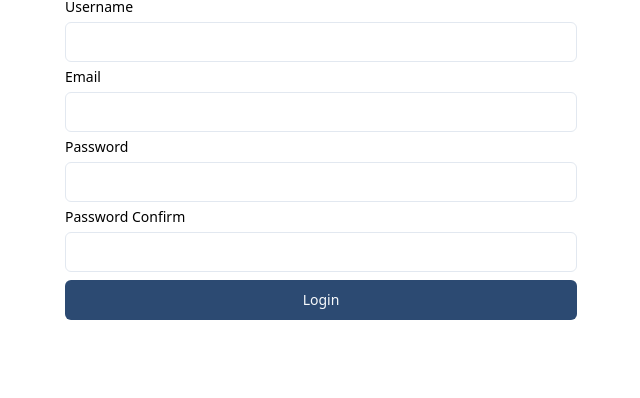
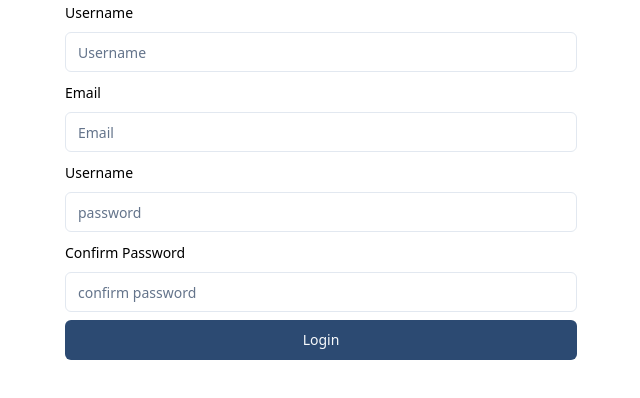
Before and after one commit to EmreKocaoglangil/wordle-with-react, a React (Vite) app: page /register in a window 1280 px wide. Shown: the top 398 px of the page, without its empty margins (319-959 px from the left). Built offline with nearby package versions, Linux system fonts and the light colour scheme.

Commit message:
react hook form and shadcn combine added

```diff
--- a/src/Routes/RequireAuth.tsx
+++ b/src/Routes/RequireAuth.tsx
@@ -3,7 +3,6 @@
 
 function RequireAuth() {
 	const { isAuth } = useAuth();
-
 	const location = useLocation();
 	return isAuth ? (
 		<Outlet />
--- a/src/auth-provider.tsx
+++ b/src/auth-provider.tsx
@@ -24,7 +24,7 @@
 
 const initialState = {
 	isAuth: false,
-	User: {
+	User: JSON.parse(localStorage.getItem("user") || "false") || {
 		username: "",
 		email: "",
 	},
@@ -36,13 +36,13 @@
 
 export function AuthProvider({ children, ...props }: AuthProviderProps) {
 	const [user, setUser] = useState<User>(
-		JSON.parse(localStorage.getItem("user") || "false") && {
+		JSON.parse(localStorage.getItem("user") || "false") || {
 			username: "",
 			email: "",
 		}
 	);
 
-	const isAuth = Boolean(user.email && user.username);
+	const isAuth = Boolean(user.email && user.email);
 
 	const handleLogout = useCallback(() => {
 		localStorage.removeItem("user");
--- a/src/components/LoginForm.tsx
+++ b/src/components/LoginForm.tsx
@@ -1,10 +1,18 @@
 import { useForm, SubmitHandler } from "react-hook-form";
 import { zodResolver } from "@hookform/resolvers/zod";
 import z from "zod";
-import { Button, Input, Label } from "./ui/forward";
+import { Button, Input } from "./ui/forward";
 import { useAuth } from "@/auth-provider";
 import { useMutation } from "react-query";
 import request from "@/services";
+import {
+	Form,
+	FormControl,
+	FormField,
+	FormItem,
+	FormLabel,
+	FormMessage,
+} from "@/components/ui/form";
 
 const LoginSchema = z.object({
 	username: z
@@ -39,30 +47,47 @@
 		}
 	);
 
-	const {
-		register,
-		handleSubmit,
-		formState: { errors, isDirty },
-	} = useForm<LoginInput>({ resolver: zodResolver(LoginSchema) });
+	const form = useForm<LoginInput>({ resolver: zodResolver(LoginSchema) });
 	const onSubmit: SubmitHandler<LoginInput> = (data: LoginInput) => {
 		mutate(data);
 	};
 
 	return (
+		<Form {...form}>
 			<form
+				onSubmit={form.handleSubmit(onSubmit)}
 				className='flex flex-col gap-2 w-[40%] mx-auto'
-			onSubmit={handleSubmit(onSubmit)}
 			>
-			<Label htmlFor='username'>Username</Label>
-			<Input id='username' {...register("username")} />
-			{errors.username ? <div>{errors.username.message}</div> : null}
-
-			<Label htmlFor='password'>Password</Label>
-			<Input id='password' {...register("password")} />
-			{errors.password ? <div>{errors.password.message}</div> : null}
-			<Button disabled={!isDirty || isLoading} type='submit'>
+				<FormField
+					control={form.control}
+					name='username'
+					render={({ field }) => (
+						<FormItem>
+							<FormLabel>Username</FormLabel>
+							<FormControl>
+								<Input placeholder='username' {...field} />
+							</FormControl>
+							<FormMessage />
+						</FormItem>
+					)}
+				/>
+				<FormField
+					control={form.control}
+					name='password'
+					render={({ field }) => (
+						<FormItem>
+							<FormLabel>Username</FormLabel>
+							<FormControl>
+								<Input type='password' placeholder='password' {...field} />
+							</FormControl>
+							<FormMessage />
+						</FormItem>
+					)}
+				/>
+				<Button disabled={!form.formState.isDirty || isLoading} type='submit'>
 					Login
 				</Button>
 			</form>
+		</Form>
 	);
 }
--- a/src/components/RegisterForm.tsx
+++ b/src/components/RegisterForm.tsx
@@ -4,7 +4,15 @@
 import { useAuth } from "@/auth-provider";
 import { useMutation } from "react-query";
 import request from "@/services";
-import { Button, Input, Label } from "./ui/forward";
+import { Button, Input } from "./ui/forward";
+import {
+	Form,
+	FormControl,
+	FormField,
+	FormItem,
+	FormLabel,
+	FormMessage,
+} from "@/components/ui/form";
 
 const RegisterSchema = z
 	.object({
@@ -27,8 +35,7 @@
 type RegisterInput = z.infer<typeof RegisterSchema>;
 
 export default function RegisterForm() {
-	const { handleAuth } = useAuth();
-
+	const { handleAuth, isAuth } = useAuth();
 	// Mutations
 	const { mutate, isLoading } = useMutation(
 		(payload: RegisterInput) =>
@@ -46,37 +53,83 @@
 		}
 	);
 
-	const {
-		register,
-		handleSubmit,
-		formState: { errors, isDirty },
-	} = useForm<RegisterInput>({ resolver: zodResolver(RegisterSchema) });
+	const form = useForm<RegisterInput>({
+		resolver: zodResolver(RegisterSchema),
+	});
 	const onSubmit: SubmitHandler<RegisterInput> = (data: RegisterInput) => {
 		mutate(data);
 	};
 
 	return (
+		<Form {...form}>
 			<form
 				className='flex flex-col gap-2 w-[40%] mx-auto'
-			onSubmit={handleSubmit(onSubmit)}
+				onSubmit={form.handleSubmit(onSubmit)}
 			>
-			<Label htmlFor='username'>Username</Label>
-			<Input id='username' {...register("username")} />
-			{errors.username ? <div>{errors.username.message}</div> : null}
-			<Label htmlFor='email'>Email</Label>
-			<Input id='email' {...register("email")} />
-			{errors.email ? <div>{errors.email.message}</div> : null}
-			<Label htmlFor='password'>Password</Label>
-			<Input id='password' {...register("password")} />
-			{errors.password ? <div>{errors.password.message}</div> : null}
-			<Label htmlFor='passwordConfirm'>Password Confirm</Label>
-			<Input id='passwordConfirm' {...register("passwordConfirm")} />
-			{errors.passwordConfirm ? (
-				<div>{errors.passwordConfirm.message}</div>
-			) : null}
-			<Button disabled={!isDirty || isLoading} type='submit' variant='default'>
+				<FormField
+					control={form.control}
+					name='username'
+					render={({ field }) => (
+						<FormItem>
+							<FormLabel>Username</FormLabel>
+							<FormControl>
+								<Input placeholder='Username' {...field} />
+							</FormControl>
+							<FormMessage />
+						</FormItem>
+					)}
+				/>
+				<FormField
+					control={form.control}
+					name='email'
+					render={({ field }) => (
+						<FormItem>
+							<FormLabel>Email</FormLabel>
+							<FormControl>
+								<Input type='email' placeholder='Email' {...field} />
+							</FormControl>
+							<FormMessage />
+						</FormItem>
+					)}
+				/>
+				<FormField
+					control={form.control}
+					name='password'
+					render={({ field }) => (
+						<FormItem>
+							<FormLabel>Username</FormLabel>
+							<FormControl>
+								<Input type='password' placeholder='password' {...field} />
+							</FormControl>
+							<FormMessage />
+						</FormItem>
+					)}
+				/>
+				<FormField
+					control={form.control}
+					name='passwordConfirm'
+					render={({ field }) => (
+						<FormItem>
+							<FormLabel>Confirm Password</FormLabel>
+							<FormControl>
+								<Input
+									type='password'
+									placeholder='confirm password'
+									{...field}
+								/>
+							</FormControl>
+							<FormMessage />
+						</FormItem>
+					)}
+				/>
+				<Button
+					disabled={!form.formState.isDirty || isLoading}
+					type='submit'
+					variant='default'
+				>
 					Login
 				</Button>
 			</form>
+		</Form>
 	);
 }
--- a/src/components/ui/button.tsx
+++ b/src/components/ui/button.tsx
@@ -41,10 +41,11 @@
 	extends React.ButtonHTMLAttributes<HTMLButtonElement>,
 		VariantProps<typeof buttonVariants> {
 	asChild?: boolean;
+	Icon?: string;
 }
 
 const Button = React.forwardRef<HTMLButtonElement, ButtonProps>(
-	({ className, variant, size, asChild = false, ...props }, ref) => {
+	({ className, variant, size, asChild = false, Icon, ...props }, ref) => {
 		const Comp = asChild ? Slot : "button";
 
 		return (
--- /dev/null
+++ b/src/components/ui/form.tsx
@@ -0,0 +1,176 @@
+import * as React from "react"
+import * as LabelPrimitive from "@radix-ui/react-label"
+import { Slot } from "@radix-ui/react-slot"
+import {
+  Controller,
+  ControllerProps,
+  FieldPath,
+  FieldValues,
+  FormProvider,
+  useFormContext,
+} from "react-hook-form"
+
+import { cn } from "@/lib/utils"
+import { Label } from "@/components/ui/label"
+
+const Form = FormProvider
+
+type FormFieldContextValue<
+  TFieldValues extends FieldValues = FieldValues,
+  TName extends FieldPath<TFieldValues> = FieldPath<TFieldValues>
+> = {
+  name: TName
+}
+
+const FormFieldContext = React.createContext<FormFieldContextValue>(
+  {} as FormFieldContextValue
+)
+
+const FormField = <
+  TFieldValues extends FieldValues = FieldValues,
+  TName extends FieldPath<TFieldValues> = FieldPath<TFieldValues>
+>({
+  ...props
+}: ControllerProps<TFieldValues, TName>) => {
+  return (
+    <FormFieldContext.Provider value={{ name: props.name }}>
+      <Controller {...props} />
+    </FormFieldContext.Provider>
+  )
+}
+
+const useFormField = () => {
+  const fieldContext = React.useContext(FormFieldContext)
+  const itemContext = React.useContext(FormItemContext)
+  const { getFieldState, formState } = useFormContext()
+
+  const fieldState = getFieldState(fieldContext.name, formState)
+
+  if (!fieldContext) {
+    throw new Error("useFormField should be used within <FormField>")
+  }
+
+  const { id } = itemContext
+
+  return {
+    id,
+    name: fieldContext.name,
+    formItemId: `${id}-form-item`,
+    formDescriptionId: `${id}-form-item-description`,
+    formMessageId: `${id}-form-item-message`,
+    ...fieldState,
+  }
+}
+
+type FormItemContextValue = {
+  id: string
+}
+
+const FormItemContext = React.createContext<FormItemContextValue>(
+  {} as FormItemContextValue
+)
+
+const FormItem = React.forwardRef<
+  HTMLDivElement,
+  React.HTMLAttributes<HTMLDivElement>
+>(({ className, ...props }, ref) => {
+  const id = React.useId()
+
+  return (
+    <FormItemContext.Provider value={{ id }}>
+      <div ref={ref} className={cn("space-y-2", className)} {...props} />
+    </FormItemContext.Provider>
+  )
+})
+FormItem.displayName = "FormItem"
+
+const FormLabel = React.forwardRef<
+  React.ElementRef<typeof LabelPrimitive.Root>,
+  React.ComponentPropsWithoutRef<typeof LabelPrimitive.Root>
+>(({ className, ...props }, ref) => {
+  const { error, formItemId } = useFormField()
+
+  return (
+    <Label
+      ref={ref}
+      className={cn(error && "text-destructive", className)}
+      htmlFor={formItemId}
+      {...props}
+    />
+  )
+})
+FormLabel.displayName = "FormLabel"
+
+const FormControl = React.forwardRef<
+  React.ElementRef<typeof Slot>,
+  React.ComponentPropsWithoutRef<typeof Slot>
+>(({ ...props }, ref) => {
+  const { error, formItemId, formDescriptionId, formMessageId } = useFormField()
+
+  return (
+    <Slot
+      ref={ref}
+      id={formItemId}
+      aria-describedby={
+        !error
+          ? `${formDescriptionId}`
+          : `${formDescriptionId} ${formMessageId}`
+      }
+      aria-invalid={!!error}
+      {...props}
+    />
+  )
+})
+FormControl.displayName = "FormControl"
+
+const FormDescription = React.forwardRef<
+  HTMLParagraphElement,
+  React.HTMLAttributes<HTMLParagraphElement>
+>(({ className, ...props }, ref) => {
+  const { formDescriptionId } = useFormField()
+
+  return (
+    <p
+      ref={ref}
+      id={formDescriptionId}
+      className={cn("text-sm text-muted-foreground", className)}
+      {...props}
+    />
+  )
+})
+FormDescription.displayName = "FormDescription"
+
+const FormMessage = React.forwardRef<
+  HTMLParagraphElement,
+  React.HTMLAttributes<HTMLParagraphElement>
+>(({ className, children, ...props }, ref) => {
+  const { error, formMessageId } = useFormField()
+  const body = error ? String(error?.message) : children
+
+  if (!body) {
+    return null
+  }
+
+  return (
+    <p
+      ref={ref}
+      id={formMessageId}
+      className={cn("text-sm font-medium text-destructive", className)}
+      {...props}
+    >
+      {body}
+    </p>
+  )
+})
+FormMessage.displayName = "FormMessage"
+
+export {
+  useFormField,
+  Form,
+  FormItem,
+  FormLabel,
+  FormControl,
+  FormDescription,
+  FormMessage,
+  FormField,
+}
--- a/src/components/ui/input.tsx
+++ b/src/components/ui/input.tsx
@@ -9,13 +9,13 @@
 	({ className, type, ...props }, ref) => {
 		return (
 			<input
-				type={type}
 				className={cn(
 					"flex h-10 w-full rounded-md border border-input bg-background px-3 py-2 text-sm ring-offset-background file:border-0 file:bg-transparent file:text-sm file:font-medium placeholder:text-muted-foreground focus-visible:outline-none focus-visible:ring-2 focus-visible:ring-ring focus-visible:ring-offset-2 disabled:cursor-not-allowed disabled:opacity-50",
 					className
 				)}
 				ref={ref}
 				{...props}
+				type={type}
 			/>
 		);
 	}
```
Also changed, not shown: package.json (line endings or trailing spaces), 1 other file (tests, documents, lock files or other folders). Lines whose indentation alone changed are shown as unchanged.
